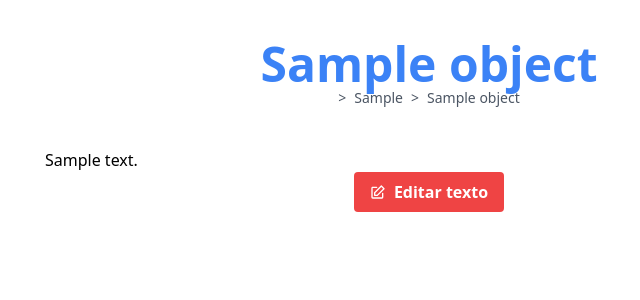
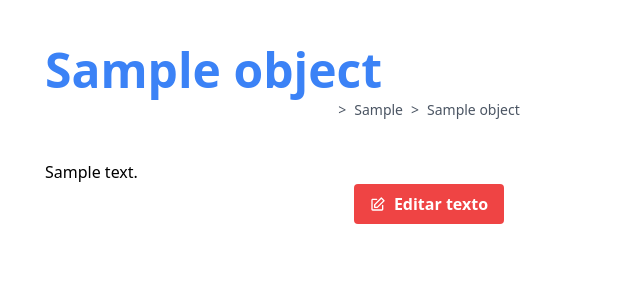
Before and after one commit to Code4PuertoRico/suministrospr, a Django app: template suministrospr/suministros/templates/suministros/suministro_detail.html in a window 1280 px wide. Shown: the part 158-458 px from the top of the page, without its empty margins (211-851 px from the left). Run offline with Django 3.2, Linux system fonts and the light colour scheme; the template is opened without the code that fills it: most values are stand-ins (such as "Sample title", 1, 10 or a date in 2020); some libraries are stand-ins or nearby versions.

Commit message:
Styling long titles.

```diff
--- a/suministrospr/suministros/templates/suministros/suministro_detail.html
+++ b/suministrospr/suministros/templates/suministros/suministro_detail.html
@@ -4,7 +4,9 @@
 
 {% block content %}
   <div class="flex justify-center mt-10">
-    <p class="text-5xl font-bold text-blue-500">{{ object.title }}</p>
+    <div class="flex w-3/5">
+     <p class="text-5xl font-bold text-blue-500 leading-tight">{{ object.title }}</p>
+    </div>
   </div>
   <div class="flex justify-center">
     <div class="flex flex-row text-sm text-gray-600">
```
